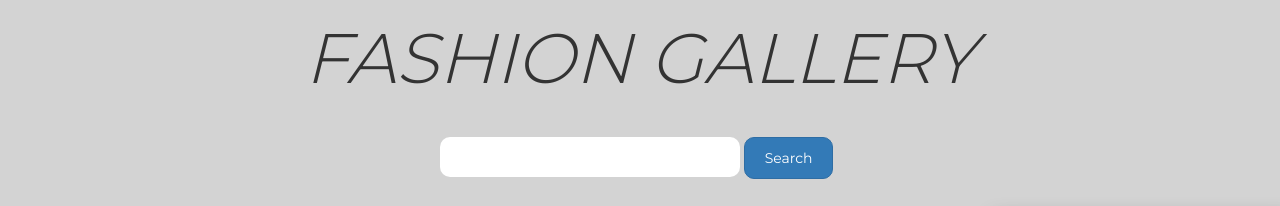
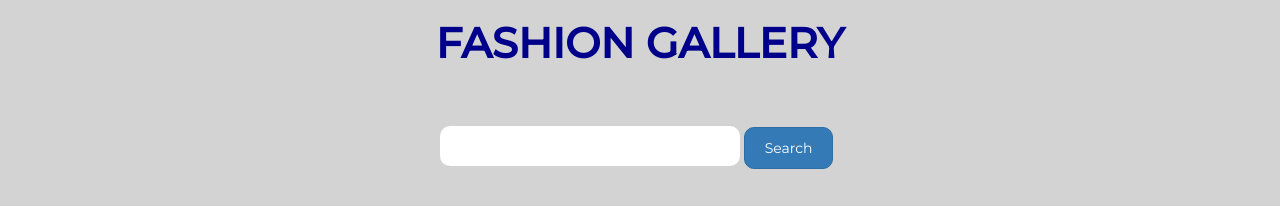
Before and after one commit to rjibon49/RangaStore, a plain HTML site: page index.html in a window 1280 px wide. Shown: the top 206 px of the page. Drawn offline with nearby package versions, Linux system fonts and the light colour scheme.

Commit message:
css update

```diff
--- a/css/style.css
+++ b/css/style.css
@@ -10,11 +10,11 @@ body {
   margin: 0 auto;
 }
 .heading-title{
-  font-weight: 200;
+  font-weight: 700;
   text-align: center;
-  font-size: 5em;
-  font-style: italic;
+  font-size: 3em;
   text-transform: uppercase;
+  color: darkblue;
 }
 
 /* Search Part  */
@@ -31,8 +31,8 @@ body {
 .search-box {
   width: 400px;
   margin: auto;
-  margin-top: 30px;
-  margin-bottom: 30px;
+  margin-top: 50px;
+  margin-bottom: 50px;
 }
 .search-input {
   width: 300px;
```
